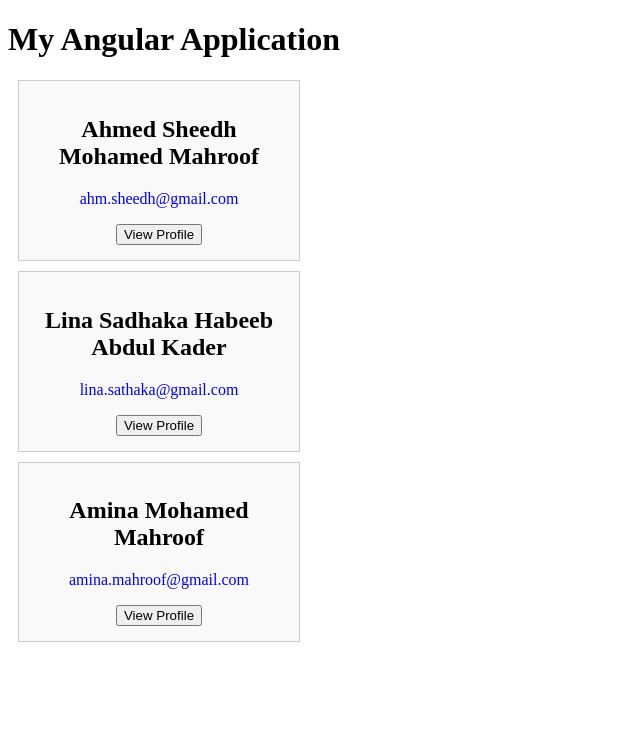
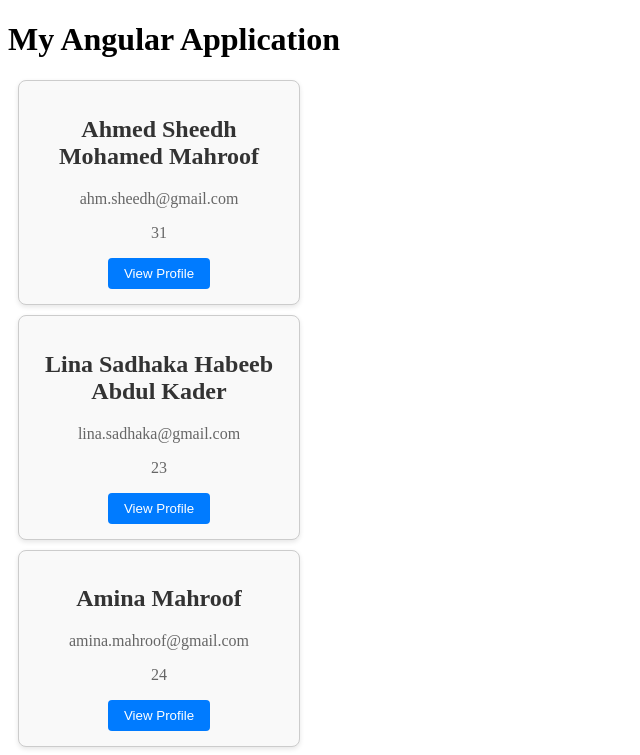
Before and after one commit to mohamedmahroofa/Basic-Angular, an Angular app: page / in a window 1280 px wide. Shown: the top 755 px of the page, without its empty margins (0-640 px from the left). Built offline with nearby package versions, Linux system fonts and the light colour scheme.

Commit message:
Added Object for entering multiple data

```diff
--- a/src/app/app.component.html
+++ b/src/app/app.component.html
@@ -1,13 +1,5 @@
 <h1>My Angular Application</h1>
-<app-user-card
-  [userName]="'Ahmed Sheedh Mohamed Mahroof'"
-  [email]="'ahm.sheedh@gmail.com'"
-></app-user-card>
-<app-user-card
-  [userName]="'Lina Sadhaka Habeeb Abdul Kader'"
-  [email]="'lina.sathaka@gmail.com'"
-></app-user-card>
-<app-user-card
-  [userName]="'Amina Mohamed Mahroof'"
-  [email]="'amina.mahroof@gmail.com'"
-></app-user-card>
+<app-user-card [user]="user1"></app-user-card>
+<app-user-card [user]="user2"></app-user-card>
+<app-user-card [user]="user3"></app-user-card>
+<app-user-card [user]="user4"></app-user-card>
--- a/src/app/app.component.ts
+++ b/src/app/app.component.ts
@@ -1,6 +1,12 @@
 import { Component } from '@angular/core';
 import { UserCardComponent } from './user-card/user-card.component';
 // import { RouterOutlet } from '@angular/router';
+
+interface User {
+  name: string;
+  email: string;
+  age: number;
+}
 
 @Component({
   selector: 'app-root',
@@ -9,4 +15,25 @@ import { UserCardComponent } from './user-card/user-card.component';
   templateUrl: './app.component.html',
   styleUrl: './app.component.css',
 })
-export class AppComponent {}
+export class AppComponent {
+  user1: User = {
+    name: 'Ahmed Sheedh Mohamed Mahroof',
+    email: 'ahm.sheedh@gmail.com',
+    age: 31,
+  };
+  user2: User = {
+    name: 'Lina Sadhaka Habeeb Abdul Kader',
+    email: 'lina.sadhaka@gmail.com',
+    age: 23,
+  };
+  user3: User = {
+    name: 'Amina Mahroof',
+    email: 'amina.mahroof@gmail.com',
+    age: 24,
+  };
+  user4: User = {
+    name: 'Syed Haja Haneef',
+    email: 'haneef.haja@gmail.com',
+    age: 38,
+  };
+}
--- a/src/app/user-card/user-card.component.css
+++ b/src/app/user-card/user-card.component.css
@@ -5,8 +5,29 @@
   text-align: center;
   background-color: #f9f9f9;
   margin: 10px;
+  border-radius: 8px;
+  box-shadow: 0 2px 5px rgba(0, 0, 0, 0.1);
+}
+
+h2 {
+  color: #333;
+  font-size: 1.5em;
 }
 
 p {
-  color: blue;
+  color: #666;
+  font-size: 1em;
 }
+
+button {
+  background-color: #007bff;
+  color: white;
+  border: none;
+  padding: 8px 16px;
+  border-radius: 4px;
+  cursor: pointer;
+}
+
+button:hover {
+  background-color: #0056b3;
+}
--- a/src/app/user-card/user-card.component.html
+++ b/src/app/user-card/user-card.component.html
@@ -1,5 +1,6 @@
 <div class="card">
-  <h2>{{ userName }}</h2>
-  <p>{{ email }}</p>
+  <h2>{{ user.name }}</h2>
+  <p>{{ user.email }}</p>
+  <p>{{ user.age }}</p>
   <button (click)="showMessage()">View Profile</button>
 </div>
--- a/src/app/user-card/user-card.component.ts
+++ b/src/app/user-card/user-card.component.ts
@@ -1,4 +1,10 @@
 import { Component, Input } from '@angular/core';
+
+interface User {
+  name: string;
+  email: string;
+  age: number;
+}
 
 @Component({
   selector: 'app-user-card',
@@ -8,10 +14,9 @@ import { Component, Input } from '@angular/core';
   styleUrl: './user-card.component.css',
 })
 export class UserCardComponent {
-  @Input() userName: string = '';
-  @Input() email: string = '';
+  @Input() user: User = { name: '', email: '', age: 0 };
 
   showMessage() {
-    alert(`Hello ${this.userName}! Profile: ${this.email}`);
+    alert(`User: ${this.user.name}. Profile: ${this.user.email}`);
   }
 }
```
